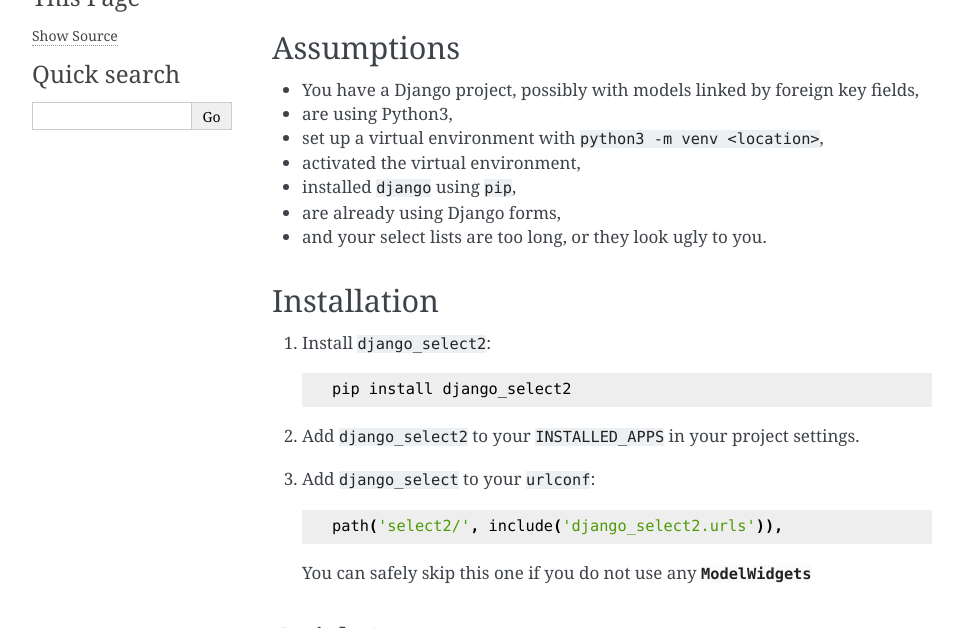
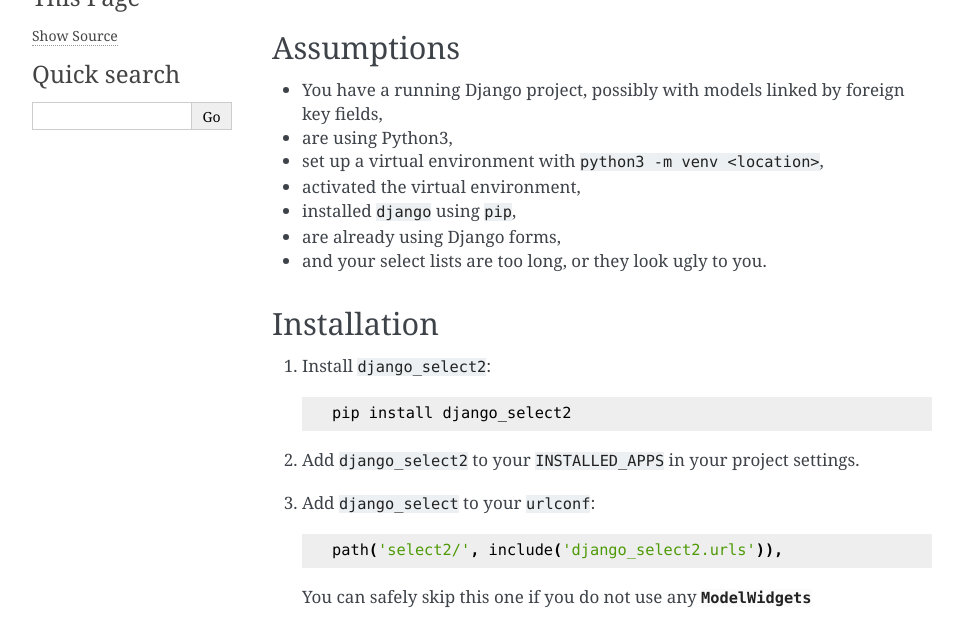
Before and after one commit to applegrew/django-select2, a Sphinx documentation site: the page built from docs/get_started.rst, in a window 1280 px wide and 900 px high, cut to the strip 272-900 px from the top of the window. Shown: the whole strip, without its empty margins (148-1111 px from the left). Built offline with Sphinx 7.4.7, drawn with Linux system fonts in a browser that asks for light colours.

Commit message:
Apply suggestions from code review
Co-Authored-By: Johannes Hoppe <info@johanneshoppe.com>

```diff
--- a/docs/get_started.rst
+++ b/docs/get_started.rst
@@ -11,7 +11,7 @@
 Assumptions
 -----------
 
-* You have a Django project, possibly with models linked by foreign key fields,
+* You have a running Django project, possibly with models linked by foreign key fields,
 * are using Python3,
 * set up a virtual environment with ``python3 -m venv <location>``,
 * activated the virtual environment,
```
